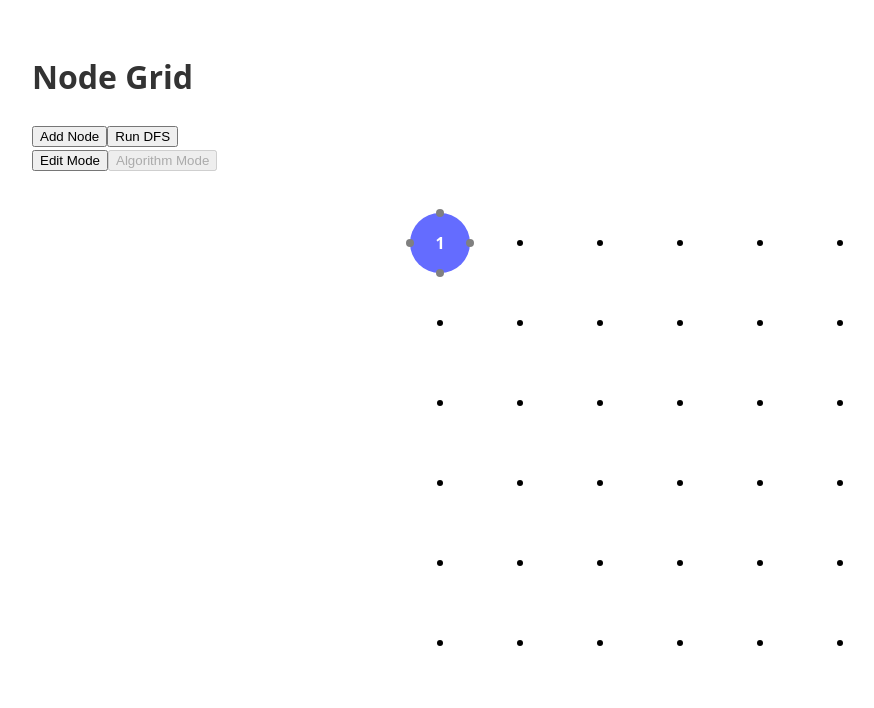
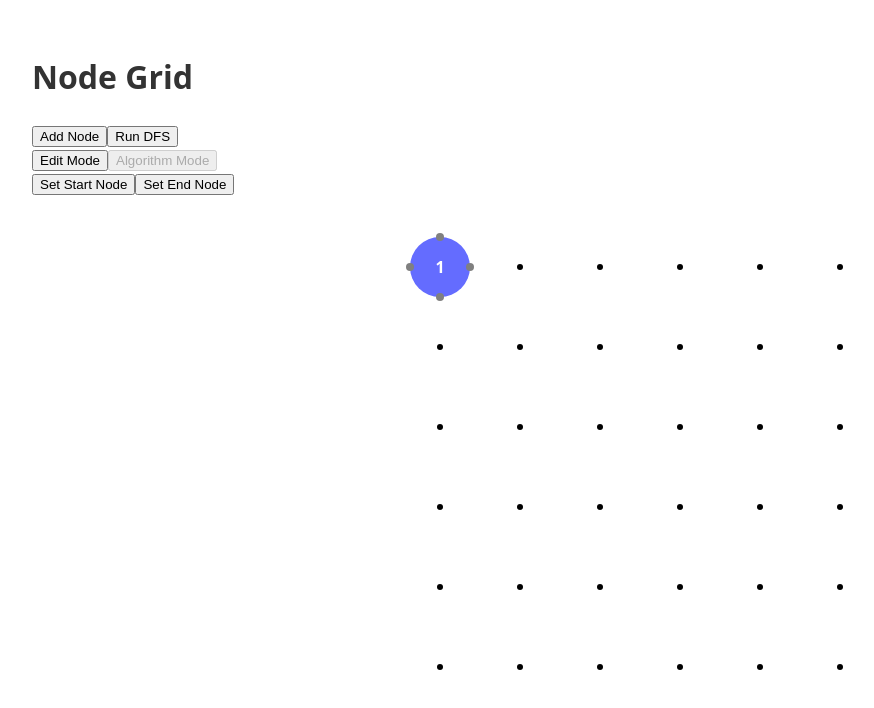
Before and after one commit to ajburrows/algo-visualizer, a React (Vite) app: page / in a window 1280 px wide. Both pictures are taken after a click on the button "Algorithm Mode". Shown: the top 708 px of the page, without its empty margins (0-874 px from the left). Built offline with nearby package versions, Linux system fonts and the light colour scheme.

Commit message:
Toggle mode type and set start/end nodes

```diff
--- a/src/App.jsx
+++ b/src/App.jsx
@@ -25,10 +25,17 @@ function App(){
     const [selectedConnection, setSelectedConnection] = useState(null) // index of connections state
     const [editingConnector, setEditingConnector] = useState(null) // { index, end ('toNode' or 'fromNode'), nodeID, pos }
     const [mode, setMode] = useState('edit') // 'edit' | 'algorithm'
+    const [startNodeID, setStartNodeID] = useState(null)
+    const [endNodeID, setEndNodeID] = useState(null)
+    const [targetType, setTargetType] = useState(null) // 'start' | 'end'
+    const [algorithm, setAlgorithm] = useState('DFS')
 
     const startConnectorCleanup = useRef(null)
     const editingConnectorCleanup = useRef(null)
     const svgRef = useRef(null) // rectangle over the grid where connections are drawn
+
+    console.log(`startNode: ${startNodeID}`)
+    console.log(`endNode: ${endNodeID}`)
 
     useDragTracker(selectedNodeID, setMousePos, setIsMoving)
     useDeleteConnection(selectedConnection, setSelectedConnection, setConnections)
@@ -74,6 +81,18 @@ function App(){
                 </button>
             </div>
 
+            {mode === 'algorithm' && (
+                <div className='target-type-toggle'>
+                    <button onClick={() => setTargetType('start')} disabled={ targetType === 'start' }>
+                        Set Start Node
+                    </button>
+                    <button onClick={() => setTargetType('end')} disabled={ targetType === 'end' }>
+                        Set End Node
+                    </button>
+                </div>
+            )}
+
+
             {/* Render a fictitious floating node after picking a node up */}
             {selectedNodeID !== null && mousePos && isMoving && (() => {
                 return (
@@ -113,6 +132,12 @@ function App(){
                     mousePos={mousePos}
                     editingConnector={editingConnector}
                     mode={mode}
+                    startNodeID={startNodeID}
+                    setStartNodeID={setStartNodeID}
+                    endNodeID={endNodeID}
+                    setEndNodeID={setEndNodeID}
+                    targetType={targetType}
+                    algorithm={algorithm}
                 />
             </div>
         </div>
--- a/src/components/Grid.jsx
+++ b/src/components/Grid.jsx
@@ -12,7 +12,14 @@ export default function Grid({
     handleConnectorClick,
     isMoving,
     mousePos,
-    editingConnector
+    editingConnector,
+    mode,
+    startNodeID,
+    setStartNodeID,
+    endNodeID,
+    setEndNodeID,
+    targetType,
+    algorithm
 }) {
     const moveNode = (id, x, y) =>
         setNodes((nodes) =>
@@ -53,9 +60,21 @@ export default function Grid({
                                 isSelected={selectedNodeID === node.ID}
                                 isHidden={selectedNodeID === node.ID && isMoving}
                                 onClick={(e) => {
-                                    if (selectedNodeID === null && mousePos === null) {
+                                    if (mode === 'edit' && selectedNodeID === null && mousePos === null) {
                                         e.stopPropagation()
                                         setSelectedNodeID(node.ID)
+                                    }
+                                    else if (mode === 'algorithm' && targetType === 'start' && node.ID !== startNodeID ) {
+                                        setStartNodeID(node.ID)
+                                    }
+                                    else if (mode === 'algorithm' && targetType === 'start' && node.ID === startNodeID) {
+                                        setStartNodeID(null)
+                                    }
+                                    else if (mode === 'algorithm' && targetType === 'end' && node.ID !== endNodeID) {
+                                        setEndNodeID(node.ID)
+                                    }
+                                    else if (mode === 'algorithm' && targetType === 'end' && node.ID === endNodeID) {
+                                        setEndNodeID(null)
                                     }
                                 }}
                                 onConnectorClick={(pos) => handleConnectorClick(node, pos)}
```
